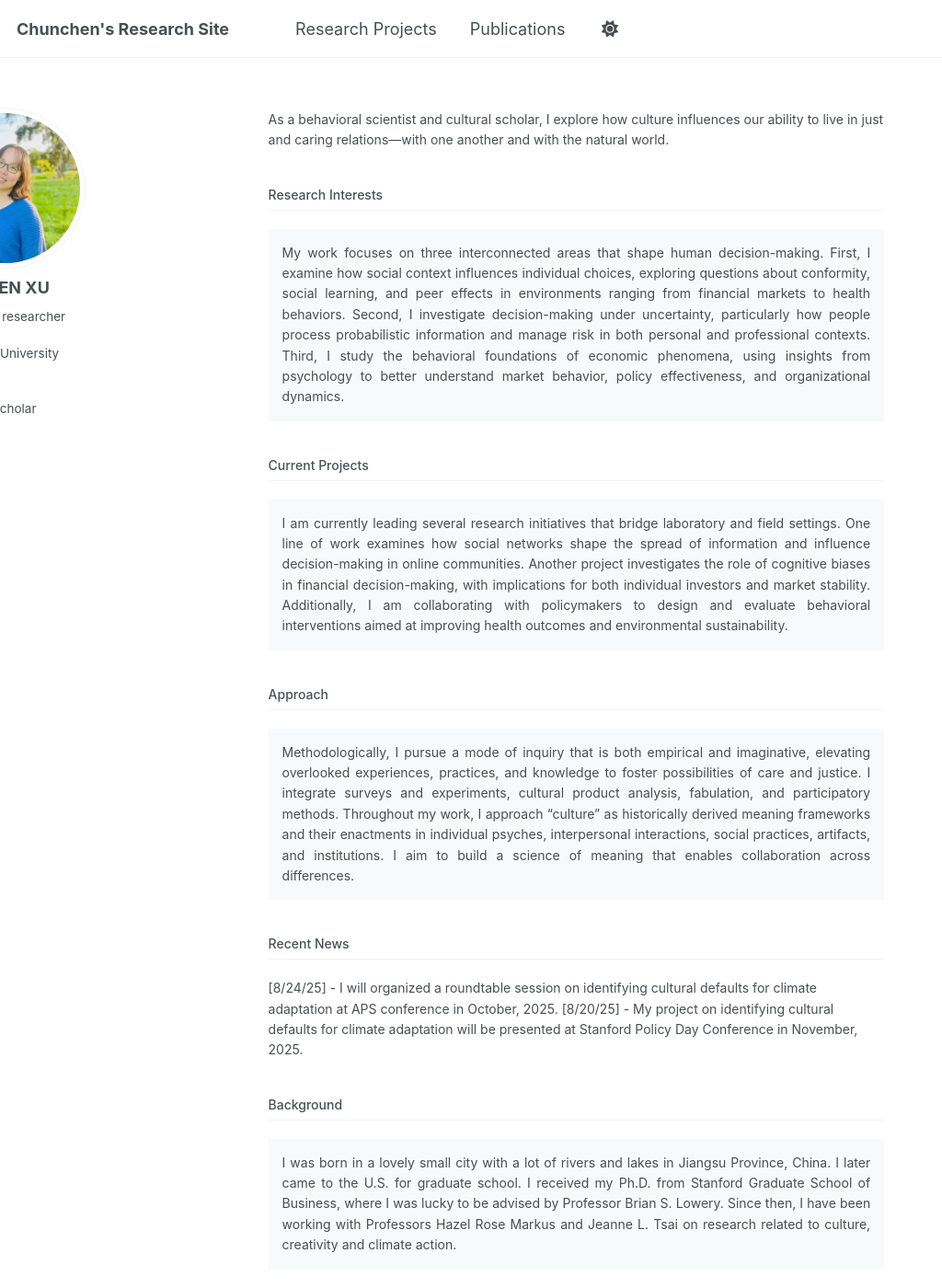
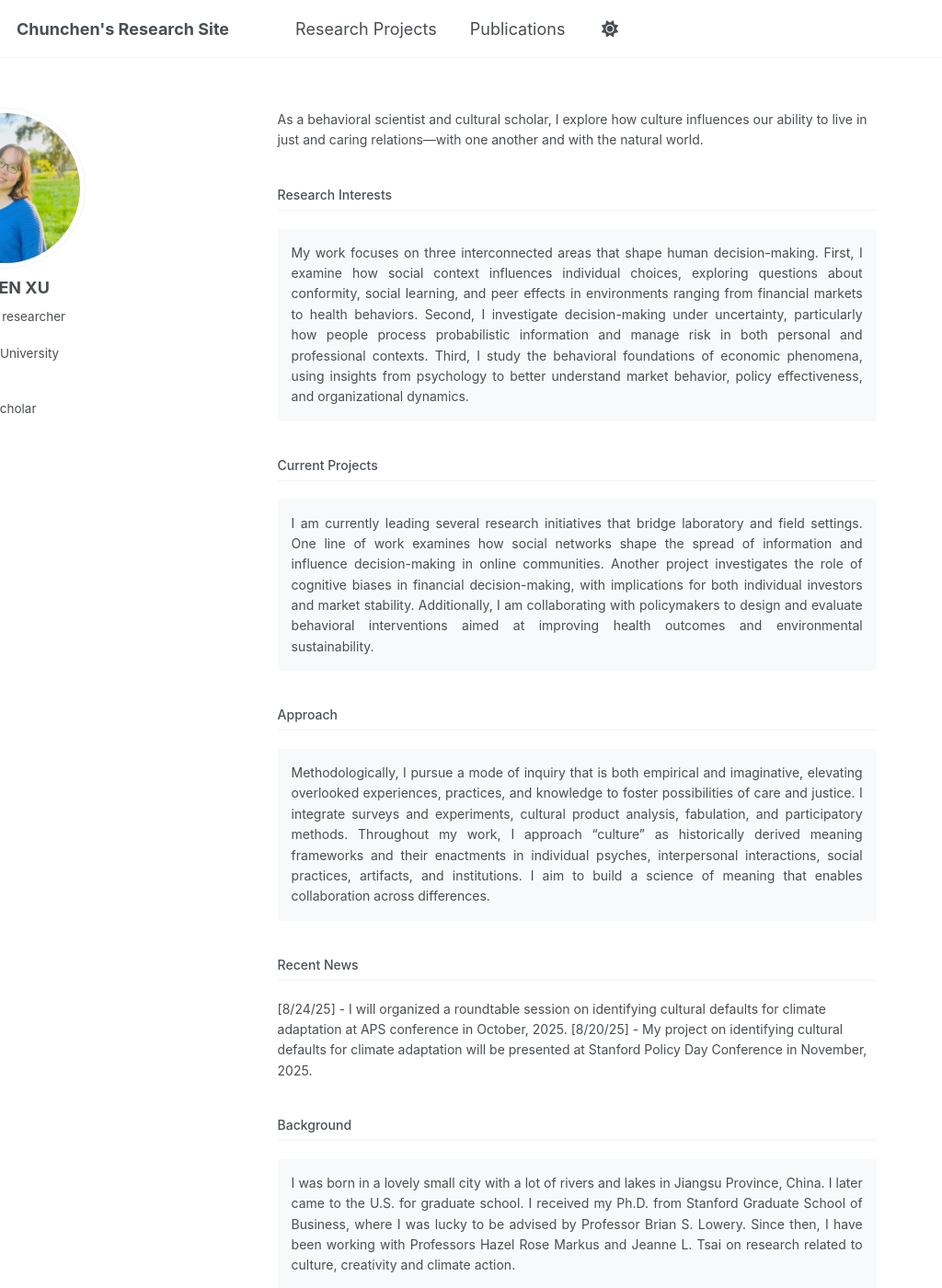
Before and after one commit to chunchenxu/chunchenxu.github.io, a Jekyll site: the page built from _pages/about.html, in a window 1280 px wide and 1400 px high. Shown: the whole window at 92% size, without its empty margins (0-1024 px from the left). Built offline with Jekyll 4.4.1, drawn with Linux system fonts in a browser that asks for light colours; some web fonts are replaced; a script that is not in the unit is left out.

Commit message:
Update about.html

```diff
--- a/_pages/about.html
+++ b/_pages/about.html
@@ -51,17 +51,16 @@ I was born in a lovely small city with a lot of rivers and lakes in Jiangsu Prov
 
 <style>
 .about-container {
-    max-width: none;           /* Remove max-width limit */
-    width: calc(100% - 20px);  /* Use full width minus small buffer */
-    margin: 0;                 /* Reset all margins */
-    margin-left: -30px;        /* Fine-tuned left shift */
-    margin-right: -140px;      /* Extend into right margin */
-    padding: 20px 40px;        /* Horizontal padding for readability */
+    max-width: 1200px;         /* Set a reasonable maximum */
+    width: 95%;                /* Use most of available space */
+    margin: 0 auto;            /* Center the container */
+    margin-left: -20px;        /* Subtle left adjustment */
+    padding: 20px 40px;
     font-size: 14px;
     font-family: -apple-system, BlinkMacSystemFont, "Segoe UI", Roboto, sans-serif;
     line-height: 1.6;
     text-align: left;
-    box-sizing: border-box;    /* Include padding in width calculation */
+    box-sizing: border-box;
 }
 
 .content-section {
```
